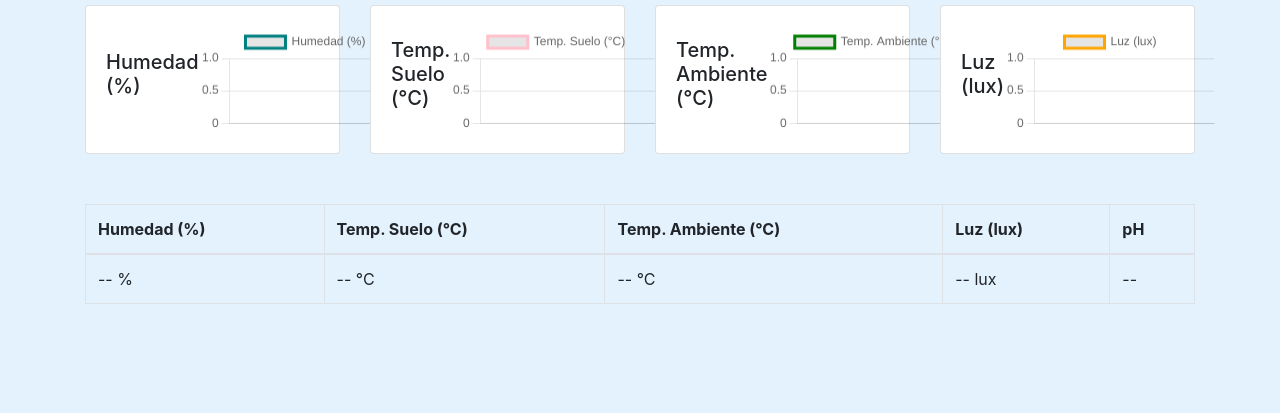
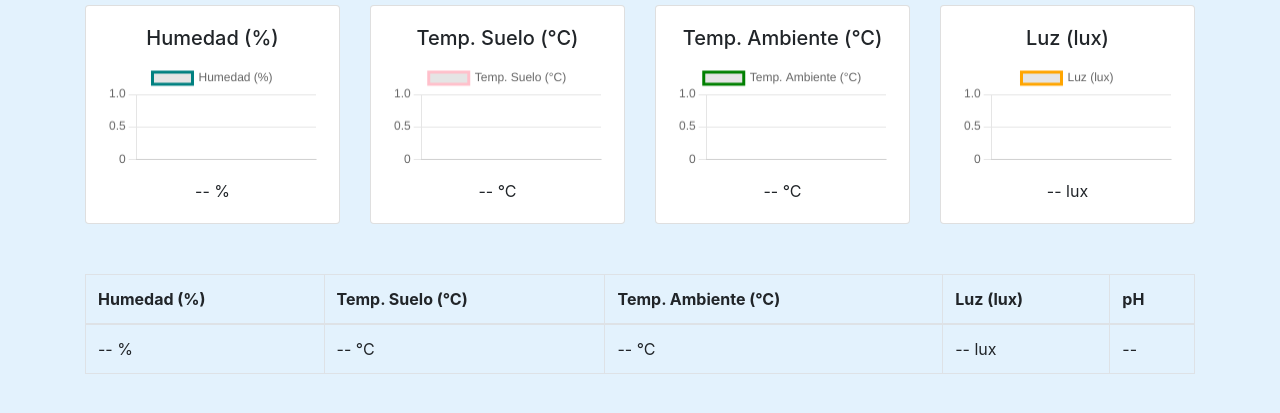
Before and after one commit to LaigerGD/iot-arroz, a website: page public/index.html in a window 1280 px wide. Shown: the part 71-484 px from the top of the page. Drawn offline with nearby package versions, Linux system fonts and the light colour scheme; no server answers.

Commit message:
Add files via upload

```diff
--- a/public/index.html
+++ b/public/index.html
@@ -3,7 +3,7 @@
 <head>
     <meta charset="UTF-8">
     <meta name="viewport" content="width=device-width, initial-scale=1.0">
-    <title>Sistema IoT Agrícola - Replante de Arroz</title>
+    <title>Sistema IoT Agrícola – Replante de Arroz</title>
     <script src="https://cdn.jsdelivr.net/npm/chart.js"></script>
     <link rel="stylesheet" href="https://cdnjs.cloudflare.com/ajax/libs/bootstrap/4.5.2/css/bootstrap.min.css">
     <style>
@@ -15,14 +15,21 @@
         }
         .card-body {
             display: flex;
-            justify-content: space-between;
+            justify-content: center;
             align-items: center;
+            flex-direction: column;
         }
         .card {
             margin-bottom: 20px;
         }
         .table {
             margin-top: 30px;
+        }
+        .data-row {
+            display: flex;
+            justify-content: space-between;
+            align-items: center;
+            margin-top: 10px;
         }
     </style>
 </head>
@@ -38,6 +45,9 @@
                     <div class="card-body">
                         <h5 class="card-title">Humedad (%)</h5>
                         <canvas id="humidityChart"></canvas>
+                        <div class="data-row">
+                            <span id="humidityData">-- %</span>
+                        </div>
                     </div>
                 </div>
             </div>
@@ -46,6 +56,9 @@
                     <div class="card-body">
                         <h5 class="card-title">Temp. Suelo (°C)</h5>
                         <canvas id="soilTempChart"></canvas>
+                        <div class="data-row">
+                            <span id="soilTempData">-- °C</span>
+                        </div>
                     </div>
                 </div>
             </div>
@@ -54,6 +67,9 @@
                     <div class="card-body">
                         <h5 class="card-title">Temp. Ambiente (°C)</h5>
                         <canvas id="ambientTempChart"></canvas>
+                        <div class="data-row">
+                            <span id="ambientTempData">-- °C</span>
+                        </div>
                     </div>
                 </div>
             </div>
@@ -62,6 +78,9 @@
                     <div class="card-body">
                         <h5 class="card-title">Luz (lux)</h5>
                         <canvas id="lightChart"></canvas>
+                        <div class="data-row">
+                            <span id="lightData">-- lux</span>
+                        </div>
                     </div>
                 </div>
             </div>
@@ -120,6 +139,12 @@
             ambientTempData.push(data.temp_ambiente);
             lightData.push(data.luz);
             phData.push(data.ph);
+
+            // Actualizar valores debajo de los gráficos
+            document.getElementById("humidityData").innerText = `${data.humedad}%`;
+            document.getElementById("soilTempData").innerText = `${data.temp_suelo} °C`;
+            document.getElementById("ambientTempData").innerText = `${data.temp_ambiente} °C`;
+            document.getElementById("lightData").innerText = `${data.luz} lux`;
 
             updateCharts();
         }
```
